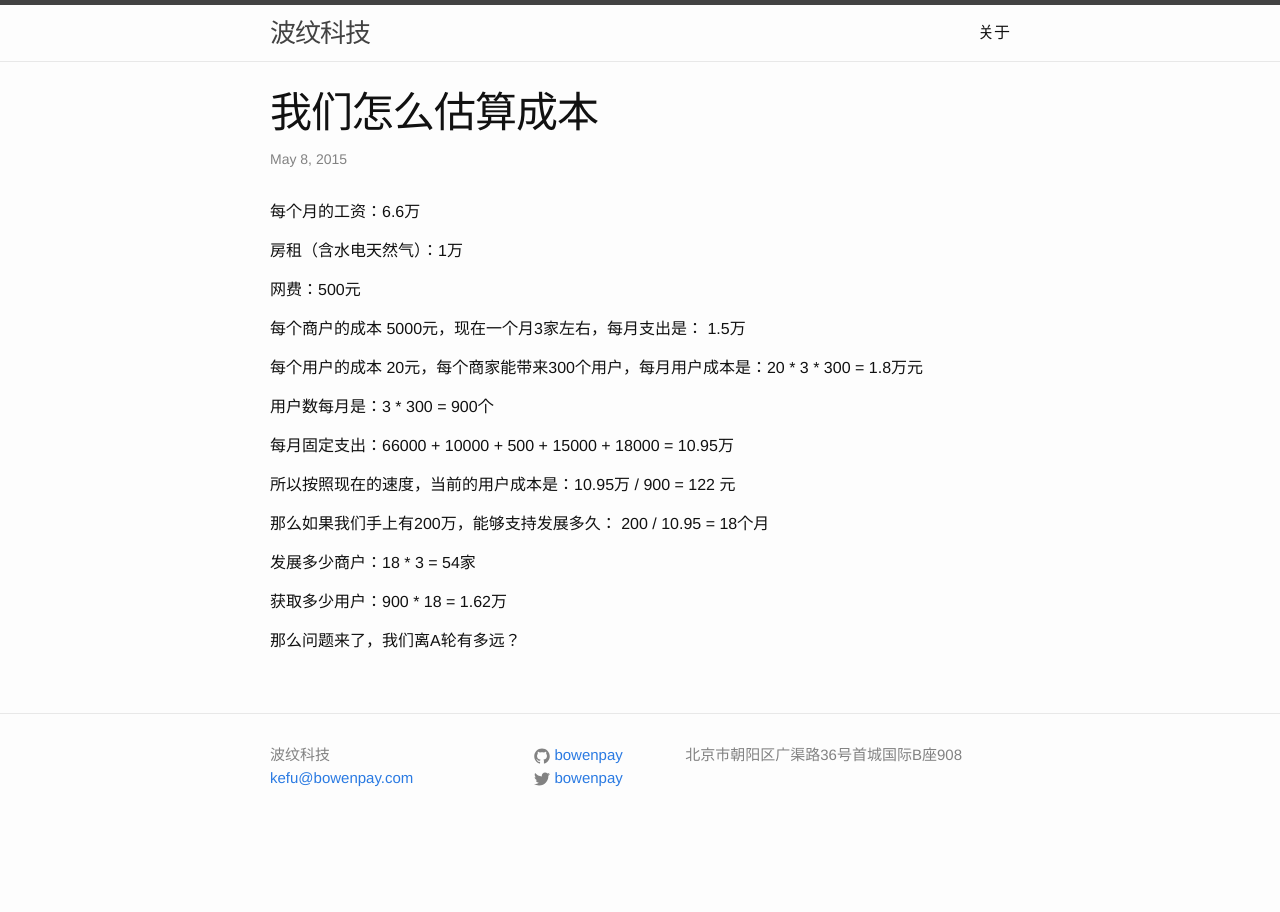
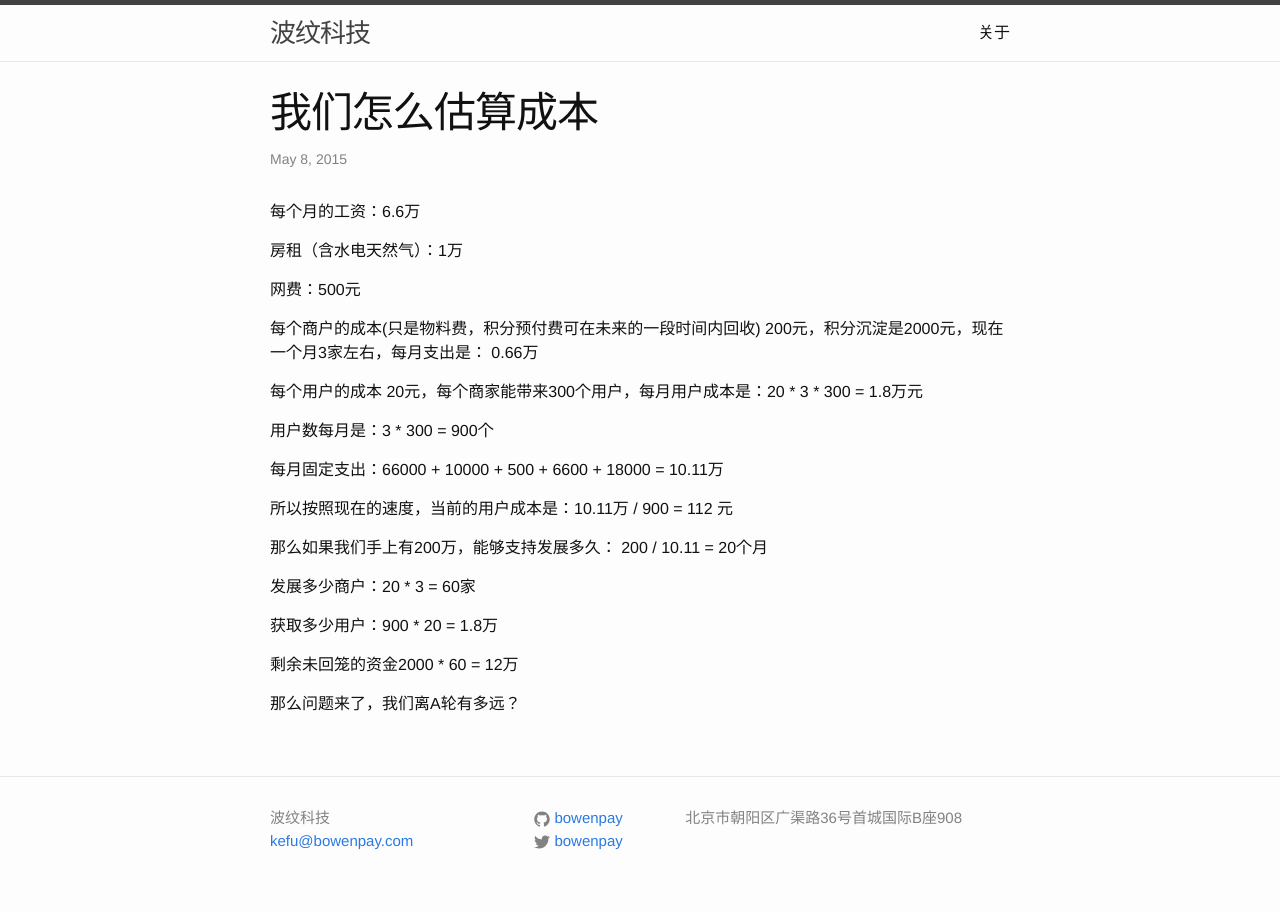
Before and after one commit to bowenpay/bowenpay.github.io, a Jekyll site: the page built from _posts/2015-05-07-how-to-balance.markdown, in a window 1280 px wide. Built offline with Jekyll 4.4.1, drawn with Linux system fonts in a browser that asks for light colours; comment, search, counter and statistics services are not loaded.

Commit message:
add  如何算账

```diff
--- a/_posts/2015-05-07-how-to-balance.markdown
+++ b/_posts/2015-05-07-how-to-balance.markdown
@@ -11,20 +11,22 @@ categories: operation
 
 网费：500元
 
-每个商户的成本 5000元，现在一个月3家左右，每月支出是： 1.5万
+每个商户的成本(只是物料费，积分预付费可在未来的一段时间内回收) 200元，积分沉淀是2000元，现在一个月3家左右，每月支出是： 0.66万
 
 每个用户的成本 20元，每个商家能带来300个用户，每月用户成本是：20 * 3 * 300 = 1.8万元
 
 用户数每月是：3 * 300 = 900个
 
-每月固定支出：66000 + 10000 + 500 + 15000 + 18000 = 10.95万
+每月固定支出：66000 + 10000 + 500 + 6600 + 18000 = 10.11万
 
-所以按照现在的速度，当前的用户成本是：10.95万 / 900 = 122 元
+所以按照现在的速度，当前的用户成本是：10.11万 / 900 = 112 元
 
-那么如果我们手上有200万，能够支持发展多久： 200 / 10.95 = 18个月
+那么如果我们手上有200万，能够支持发展多久： 200 / 10.11 = 20个月
 
-发展多少商户：18 * 3 = 54家
+发展多少商户：20 * 3 = 60家
 
-获取多少用户：900 * 18 = 1.62万
+获取多少用户：900 * 20 = 1.8万
+
+剩余未回笼的资金2000 * 60 = 12万
 
 那么问题来了，我们离A轮有多远？
```
